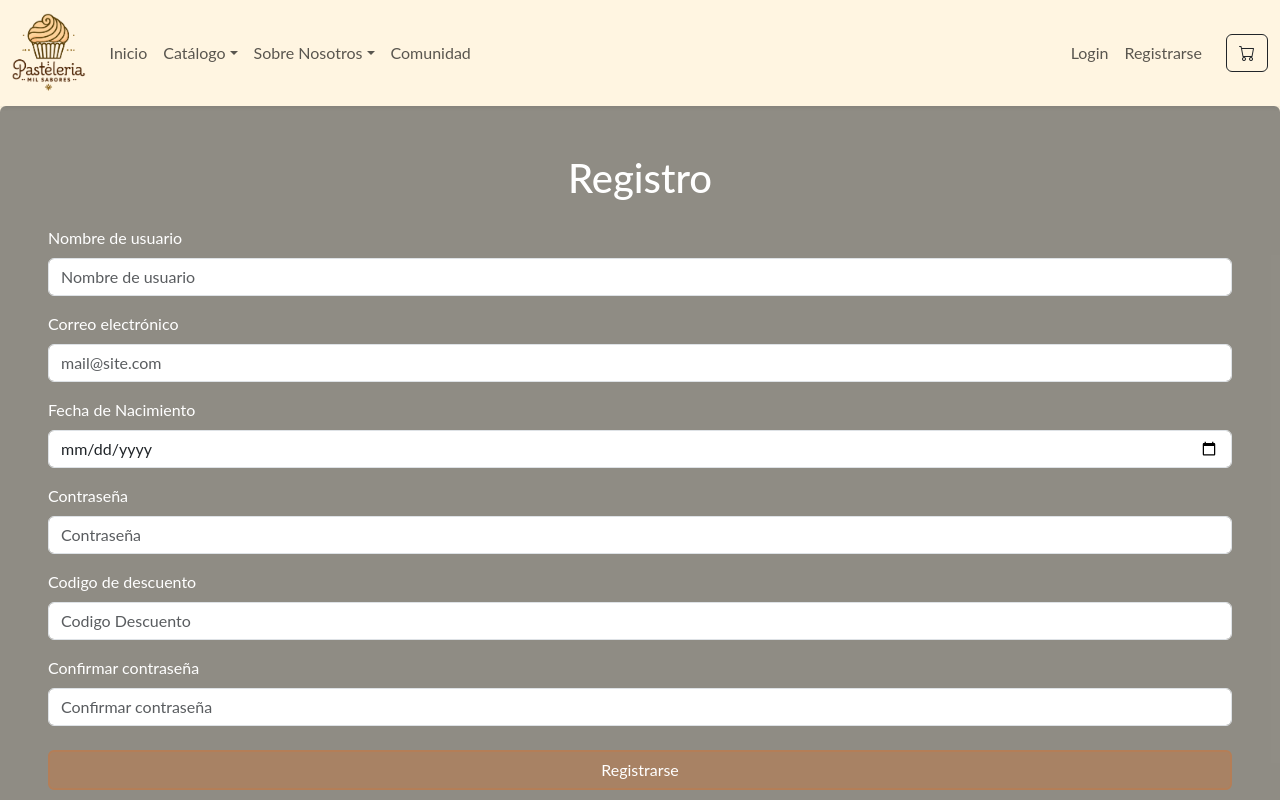
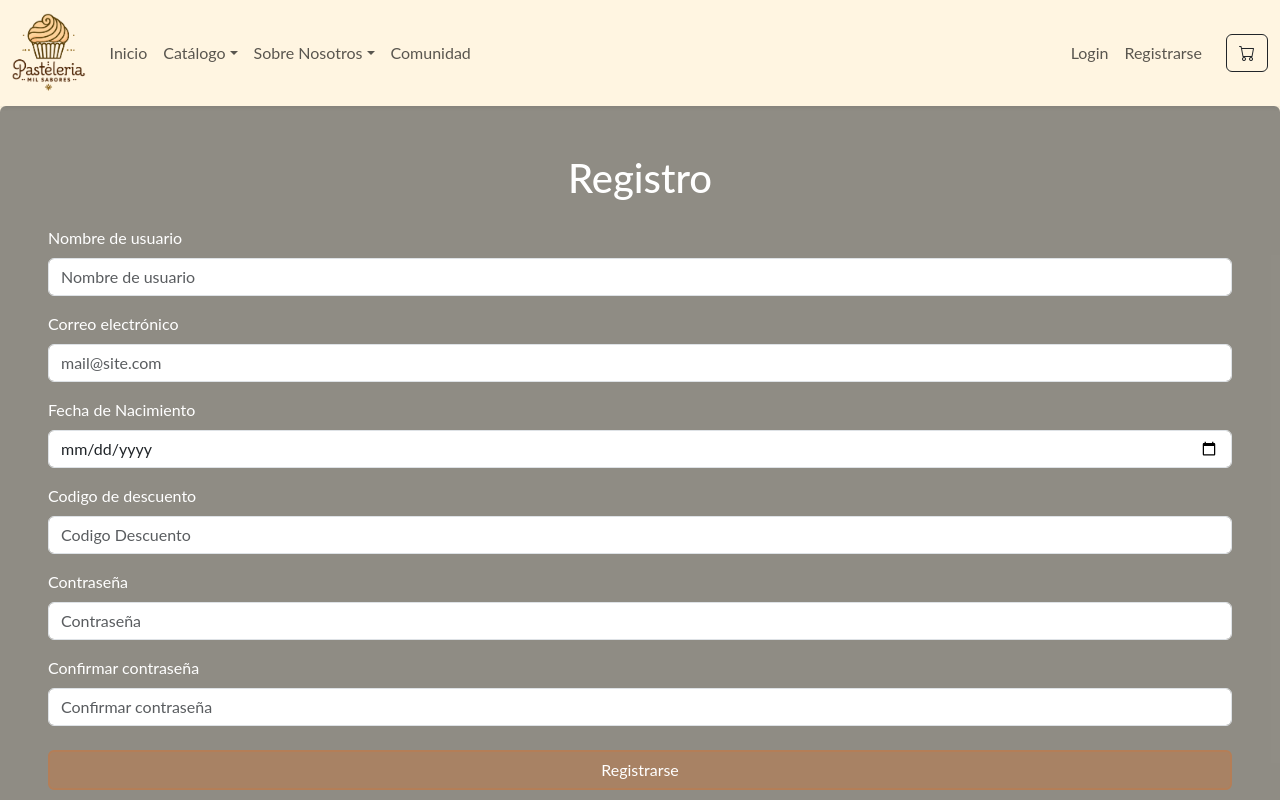
Before and after one commit to Carlitos-A/BakeryWeb_Vite, a React (Vite) app: page /Registro in a window 1280 px wide. Shown: the top 800 px of the page. Built offline with nearby package versions, Linux system fonts and the light colour scheme.

Commit message:
se modifica orden de solicitud de datos en el formulario

```diff
--- a/src/pages/Registro.jsx
+++ b/src/pages/Registro.jsx
@@ -44,17 +44,17 @@ function Registrar() {
             />
           </div>
 
+           <div className="mb-3">
+            <label htmlFor="codigoDesc" className="form-label">Codigo de descuento</label>
+            <input type="text" className="form-control" id="codigoDesc" required placeholder="Codigo Descuento"
+              pattern="[A-Za-z][A-Za-z0-9\-]*" minlength="3" maxlength="30" title="Solo letras, números o guión" />
+          </div>
+
+
           <div className="mb-3">
             <label htmlFor="contrasena" className="form-label">Contraseña</label>
             <input type="password" className="form-control" id="contrasena" placeholder="Contraseña" minlength="6"
               pattern="(?=.*\d)(?=.*[a-z])(?=.*[A-Z]).{6,}" title="Debe contener más de 6 caracteres, incluyendo número, mayúscula y minúscula" required />
-          </div>
-
-
-          <div className="mb-3">
-            <label htmlFor="codigoDesc" className="form-label">Codigo de descuento</label>
-            <input type="text" className="form-control" id="codigoDesc" required placeholder="Codigo Descuento"
-              pattern="[A-Za-z][A-Za-z0-9\-]*" minlength="3" maxlength="30" title="Solo letras, números o guión" />
           </div>
 
           <div className="mb-4">
```
